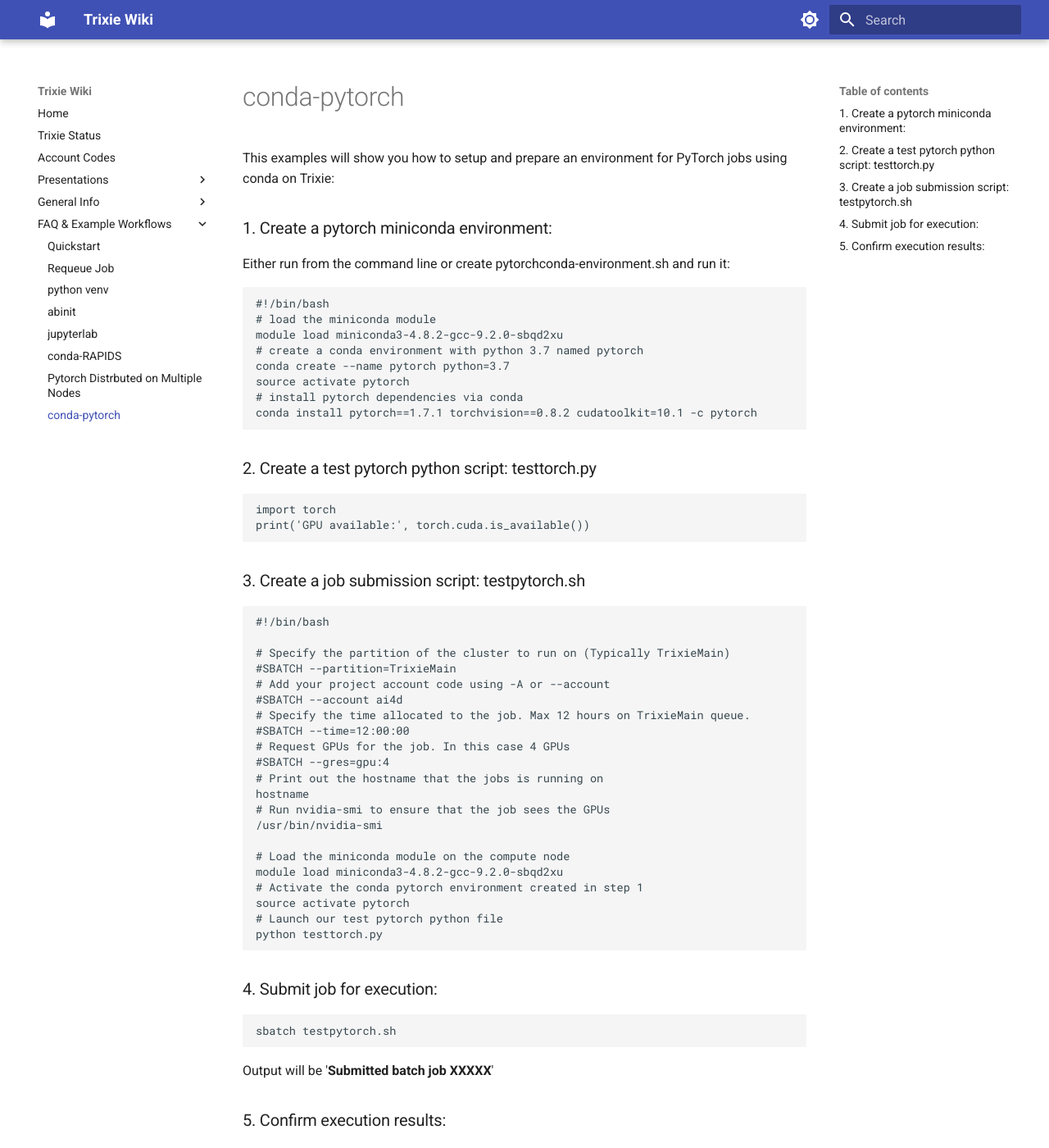
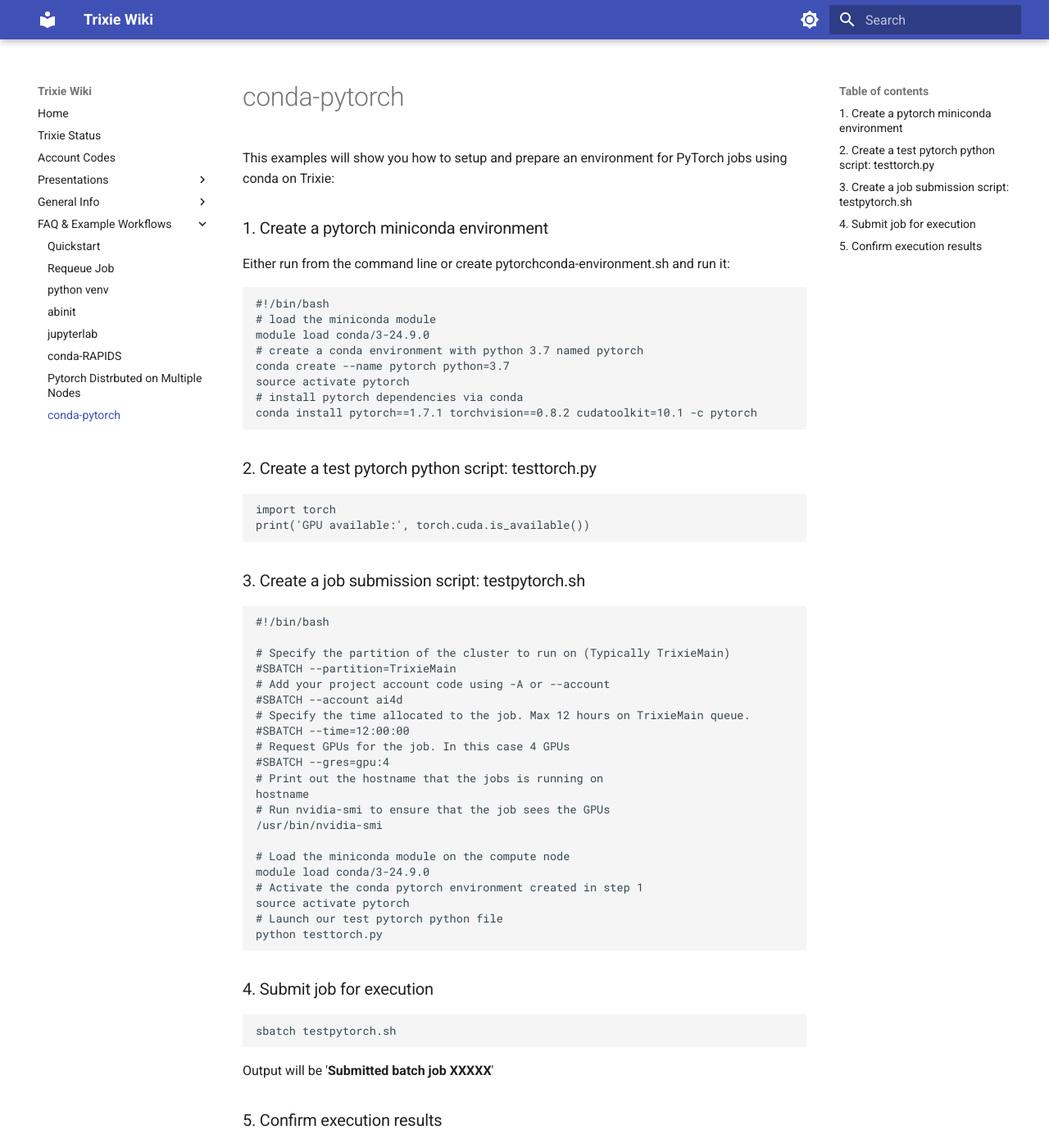
Before and after one commit to ai4d-iasc/trixie, an MkDocs documentation site: the page built from docs/Jobs-conda-pytorch.md, in a window 1280 px wide and 1400 px high. Shown: the whole window at 82% size. Built offline with MkDocs 1.6.1 and Material for MkDocs 9.7.7, drawn with Linux system fonts in a browser that asks for light colours.

Commit message:
doc: change module load conda

````diff
--- a/docs/Jobs-conda-pytorch.md
+++ b/docs/Jobs-conda-pytorch.md
@@ -1,12 +1,13 @@
 This examples will show you how to setup and prepare an environment for PyTorch jobs using conda on Trixie:
 
-### 1. Create a pytorch miniconda environment:
+### 1. Create a pytorch miniconda environment
+
 Either run from the command line or create pytorchconda-environment.sh and run it:
 
 ```bash
 #!/bin/bash
 # load the miniconda module
-module load miniconda3-4.8.2-gcc-9.2.0-sbqd2xu
+module load conda/3-24.9.0
 # create a conda environment with python 3.7 named pytorch
 conda create --name pytorch python=3.7
 source activate pytorch
@@ -40,24 +41,27 @@
 /usr/bin/nvidia-smi
 
 # Load the miniconda module on the compute node
-module load miniconda3-4.8.2-gcc-9.2.0-sbqd2xu
+module load conda/3-24.9.0
 # Activate the conda pytorch environment created in step 1
 source activate pytorch
 # Launch our test pytorch python file
 python testtorch.py
 ```
 
-### 4. Submit job for execution:
+### 4. Submit job for execution
+
 ```bash
 sbatch testpytorch.sh
 ```
 
 Output will be '**Submitted batch job XXXXX**'
 
-### 5. Confirm execution results:
+### 5. Confirm execution results
+
 Local directory will contain a file '**slurm-XXXXX.out**' which is the output of the job (stdout).
 
 Output should be:
+
 ```
 cnXXX - <nodename>
 <Date>
````
Also changed, not shown: docs/Running-jobs.md (+7 -7 lines), docs/SLURM,-pytorch-distributed-and-Multiple-Nodes.md (+3 -4 lines), docs/jobs-abinit.md (+9 -5 lines), docs/jobs-conda-RAPIDS.md (+6 -6 lines).
